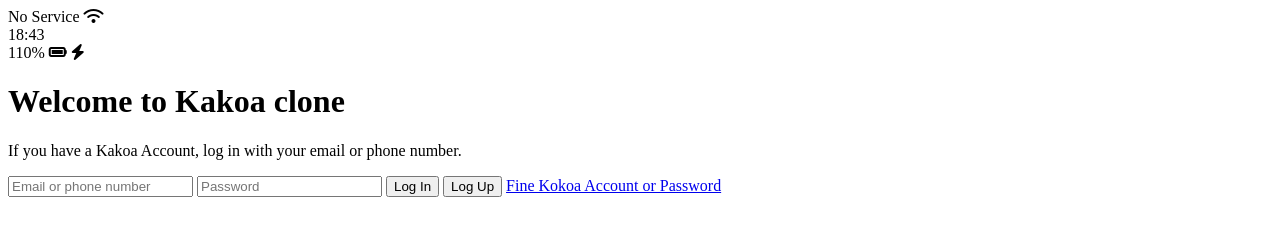
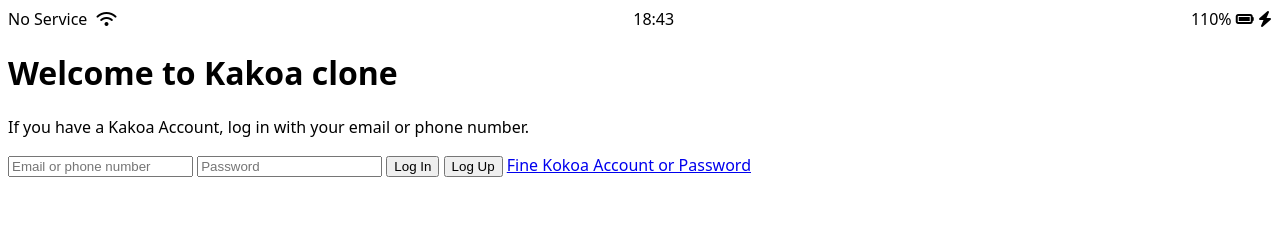
Before and after one commit to bom0320/kokoa-clone, a plain HTML site: page index.html in a window 1280 px wide. Drawn offline with Linux system fonts and the light colour scheme; a web font is replaced by a local one.

Commit message:
add: css

```diff
--- /dev/null
+++ b/css/styles.css
@@ -0,0 +1,12 @@
+@import url('https://fonts.googleapis.com/css2?family=Open+Sans:ital,wght@0,300..800;1,300..800&family=Ponomar&display=swap');
+body {
+    font-family:system-ui, -apple-system, BlinkMacSystemFont, 'Segoe UI', Roboto, Oxygen, Ubuntu, Cantarell, 'Open Sans', 'Helvetica Neue', sans-serif;
+}
+.status-bar {
+    display: flex;
+    justify-content: space-between;
+}
+
+.status-bar__column:first-child span{
+    margin-right: 5px;
+}
--- a/index.html
+++ b/index.html
@@ -1,21 +1,26 @@
 <!DOCTYPE html>
 <html lang="en">
 <head>
+    <link rel="stylesheet" href="css/styles.css">
     <meta charset="UTF-8">
     <meta name="viewport" content="width=device-width, initial-scale=1.0">
     <title>Welcome to kokoa Clone</title>
 </head>
 <body>
     <div class="status-bar">
-        <div class="status-bar__column"></div>
+        <div class="status-bar__column">
             <span>No Service</span>
             <i class="fas fa-wifi"></i>
-        <div class="status-bar__column"></div>
+        </div>
+        <div class="status-bar__column">
             <span>18:43</span>
-        <div class="status-bar__column"></div>
+        </div>
+        <div class="status-bar__column">
             <span>110%</span>
             <i class="fas fa-battery-full"></i>
             <i class="fas fa-bolt"></i>
+        </div>
+
 
     </div>
 
```
Lines whose indentation alone changed are shown as unchanged.
